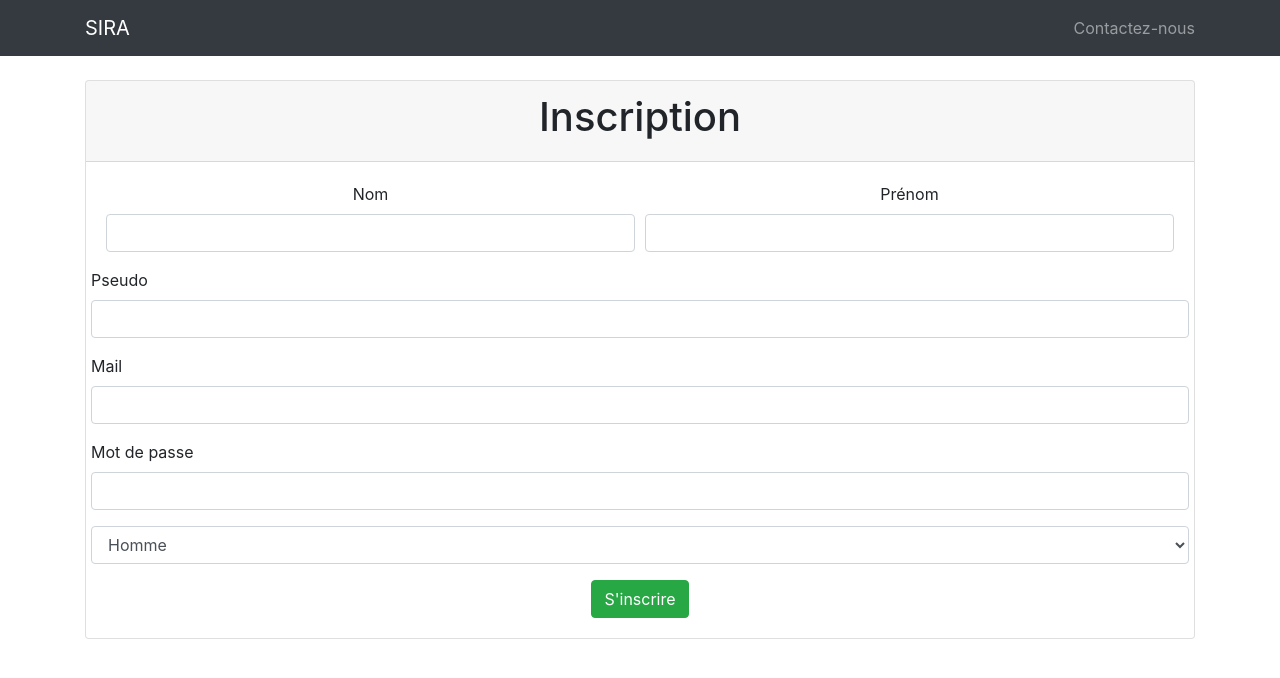
After one commit to PapyBaka/TP_SIRA, a PHP site: page /inscription.php in a window 1280 px wide. The commit adds this page. Shown: the top 678 px of the page. Run offline with PHP 8.4, Linux system fonts and the light colour scheme; some libraries are stand-ins or nearby versions.

Commit message:
Inscription, connexion, deconnexion

```diff
--- /dev/null
+++ b/deconnexion.php
@@ -0,0 +1,3 @@
+<?php
+require "req/header.php";
+deconnexion();
--- a/index.php
+++ b/index.php
@@ -2,3 +2,6 @@
 require 'req/header.php';
 
 ?>
+
+
+<?php require "req/footer.php";
--- /dev/null
+++ b/inscription.php
@@ -0,0 +1,146 @@
+<?php
+require "req/header.php";
+$error = [];
+$success = null;
+
+if (isset($_POST["inscription"])) {
+    if (isset($_POST["pseudo"]) && isset($_POST["nom"]) && isset($_POST["prenom"]) && isset($_POST["mail"]) && isset($_POST["mdp"]) && !empty($_POST["civilite"])) {
+
+        $pseudo = trim(htmlspecialchars($_POST["pseudo"]));
+        if (strlen($pseudo) < 5 && strlen($pseudo) > 15) {
+            $error["pseudo"] = "Votre pseudo doit comprendre entre 5 et 15 caractères";
+        } else {
+            $parametres[] = $pseudo;
+        }
+
+        $nom = trim(htmlspecialchars($_POST["nom"]));
+        if (preg_match("/([^A-Za-z])/",$nom)) {
+            $error["nom"] = "Votre nom ne peut contenir que des lettres de l'alphabet";
+        } else {
+            $parametres[] = $nom;
+        }
+
+        $prenom = trim(htmlspecialchars($_POST["prenom"]));
+        if (preg_match("/([^A-Za-z])/",$prenom)) {
+            $error["prenom"] = "Votre prénom ne peut contenir que des lettres de l'alphabet";
+        } else {
+            $parametres[] = $prenom;
+        }
+
+        $mail = trim(htmlspecialchars($_POST["mail"]));
+        if (!filter_var($mail,FILTER_VALIDATE_EMAIL)) {
+            $error["mail"] = "Votre mail doit être dans un format valide";
+        } else {
+            $parametres[] = $mail;
+        }
+
+        $mdp = trim(htmlspecialchars($_POST["mdp"]));
+        if (strlen($mdp) < 8 || strlen($mdp) > 15) {
+            $error["mdp"] = "Votre mot de passe doit comprendre entre 8 et 15 caractères";
+        } else {
+            $parametres[] = hash("sha512",$mdp);
+        }
+        $parametres[] = $civilite = $_POST["civilite"];
+         try {
+            if (count($parametres) != 6) {
+                throw new Exception("Tous les champs doivent être completés");
+            }
+            $requete = "SELECT pseudo FROM membres WHERE pseudo = ?";
+            $execute = execRequete($requete,[$pseudo]);
+            if ($execute->rowCount() != 0) {
+                $error["pseudo"] = "Pseudo déjà existant";
+            }
+            $requete = "SELECT email FROM membres WHERE email = ?";
+            $execute = execRequete($requete,[$mail]);
+            if ($execute->rowCount() != 0) {
+                $error["mail"] = "Mail déjà existant";
+            }
+            $requete = "INSERT INTO membres (pseudo,nom,prenom,email,mot_de_passe,civilite) VALUES (?,?,?,?,?,?)";
+            execRequete($requete,$parametres);
+            $success = "Inscription réussie. Vous serez redirigé vers la page de connexion dans 5 secondes. Si ce n'est pas le cas, <a href='connexion.php'>cliquez ici";
+            header("refresh:5;url=index.php");
+        } catch (Exception $e) {
+            $error["global"] = $e->getMessage();
+        }
+    } else {
+        $error["global"] = "Tous les champs doivent être completés";
+    }
+}
+
+?>
+
+<div class="container">
+    <div class="card mt-4 text-center">
+
+        <div class="card-header">
+            <h1>Inscription</h1>
+        </div>
+        <?php if (isset($error["global"])): ?>
+        <div class="card-header alert alert-danger">
+            <?= $error["global"] ?>
+        </div>
+        <?php endif ?>
+        <?php if (isset($success)): ?>
+        <div class="card-header alert alert-success">
+            <?= $success ?>
+        </div>
+        <?php endif ?>
+        <div class="card-body">
+        <form method="post" action="">
+            <div class="form-row">
+                <div class="form-group col-6">
+                    <label for="nom">Nom</label>
+                    <input type="text" value="<?= !empty($error) ? $_POST["nom"] : "" ?>" class="form-control <?= isset($error["nom"]) ? "is-invalid" : "" ?>" name="nom" id="nom" >
+                    <?php if (isset($error["nom"])): ?>
+                        <div class="invalid-feedback">
+                            <?= $error["nom"]; ?>
+                        </div>
+                    <?php endif ?>
+                </div>
+                <div class="form-group col-6">
+                    <label for="prenom">Prénom</label>
+                    <input type="text" value="<?= !empty($error) ? $_POST["prenom"] : "" ?>" class="form-control <?= isset($error["prenom"]) ? "is-invalid" : "" ?>" name="prenom" id="prenom">
+                </div>
+            </div>
+            <div class="form-group row">
+                <label for="pseudo">Pseudo</label>
+                <input type="text" value="<?= !empty($error) ? $_POST["pseudo"] : "" ?>" class="form-control <?= isset($error["pseudo"]) ? "is-invalid" : "" ?>" name="pseudo" id="pseudo">
+                <?php if (isset($error["pseudo"])): ?>
+                        <div class="invalid-feedback">
+                            <?= $error["pseudo"]; ?>
+                        </div>
+                    <?php endif ?>
+            </div>
+            <div class="form-group row">
+                <label for="mail">Mail</label>
+                <input type="email" value="<?= !empty($error) ? $_POST["mail"] : "" ?>" class="form-control <?= isset($error["mail"]) ? "is-invalid" : "" ?>" name="mail" id="mail">
+                <?php if (isset($error["mail"])): ?>
+                        <div class="invalid-feedback">
+                            <?= $error["mail"]; ?>
+                        </div>
+                    <?php endif ?>
+            </div>
+            <div class="form-group row">
+                <label for="mdp">Mot de passe</label>
+                <input type="password" class="form-control <?= isset($error["mdp"]) ? "is-invalid" : "" ?>" name="mdp" id="mdp">
+                <?php if (isset($error["mdp"])): ?>
+                        <div class="invalid-feedback">
+                            <?= $error["mdp"]; ?>
+                        </div>
+                    <?php endif ?>
+            </div>
+            <div class="form-group row">
+                <label for="civilite"></label>
+                <select class="form-control" name="civilite" id="civilite">
+                    <option selected disabled>Choix du sexe</option>
+                    <option <?= isset($error) ? "selected" : "" ?>>Homme</option>
+                    <option>Femme</option>
+                </select>
+            </div>
+            <button class="btn btn-success" type="submit" name="inscription">S'inscrire</button>
+        </form>
+        </div>
+    </div>
+
+</div>
+<?php require "req/footer.php" ?>
--- a/req/fonctions.php
+++ b/req/fonctions.php
@@ -0,0 +1,15 @@
+<?php
+function is_connected() {
+    if (isset($_SESSION["id"])) {
+        return true;
+    } else {
+        return false;
+    }
+}
+
+function deconnexion() {
+    if (!empty($_SESSION)) {
+        session_destroy();
+        header("Location:index.php");
+    }
+}
--- a/req/header.php
+++ b/req/header.php
@@ -1,4 +1,8 @@
-
+<?php
+session_start();
+require_once "req/fonctions.php";
+require_once "req/modele.php";
+?>
 <!DOCTYPE html>
 <html lang="en">
 
@@ -28,9 +32,20 @@
 
   <!-- Navigation -->
 
-
-  <section>
-  <nav class="navbar navbar-dark bg-dark test">
+  <?php if (is_connected()): ?>
+    <nav class="navbar navbar-dark bg-dark test">
+      <div class="container">
+        <a class="navbar-brand" href="#">SIRA</a>
+        <ul class="navbar-nav mr-auto">
+          <li class="nav-item">
+            <a class="nav-link" href="#">Contactez-nous</a>
+          </li>
+        </ul>
+            <a class="nav-link btn btn-danger" href="deconnexion.php">Se déconnecter</a>
+      </div>
+    </nav>
+<?php else: ?>
+<nav class="navbar navbar-dark bg-dark test">
     <div class="container">
       <a class="navbar-brand" href="#">SIRA</a>
       <ul class="navbar-nav">
@@ -40,18 +55,5 @@
       </ul>
     </div>
   </nav>
-  <div class="overlay-wcs"></div>
-  <video playsinline="playsinline" autoplay="autoplay" muted="muted" loop="loop">
-    <source src="utilities/videos/Mercedes Cars Road Trip.mp4" type="video/mp4">
-  </video>
-  <div class="container h-100">
-    <div class="d-flex h-100 text-center align-items-center">
-      <div class="w-100 text-white">
-        <h1>Bienvenue à bord</h1>
-        <h2 class="text-white-50 mx-auto mt-2 mb-5">Location de véhicule 24h/24 & 7j/7</h2>
-        <button type="button" class="btn btn-success" href="#" data-toggles="modal" data-targer="inscription-popup">Inscription</button>
-        <button type="button" class="btn btn-success" href="#">Connexion</button>
-      </div>
-    </div>
-  </div>
-</section>
+<?php endif ?>
+<!-- MODAL -->
--- a/req/modele.php
+++ b/req/modele.php
@@ -0,0 +1,21 @@
+<?php
+
+function connect() {
+    $pdo = new PDO
+				('mysql:host=localhost;dbname=sira;charset=utf8',
+				 'root', '',
+				 [
+				 	PDO::ATTR_ERRMODE => PDO::ERRMODE_EXCEPTION,
+				  	PDO::ATTR_DEFAULT_FETCH_MODE => PDO::FETCH_OBJ
+				  ]
+                );
+    return $pdo;
+}
+
+function execRequete($req, $param){
+	$query = connect()->prepare($req);
+	$query->execute($param);
+	return $query;
+}
+
+define("RACINE","/TP_SIRA/");
```
Also changed, not shown: connexion.php (added, +63 -0 lines).
